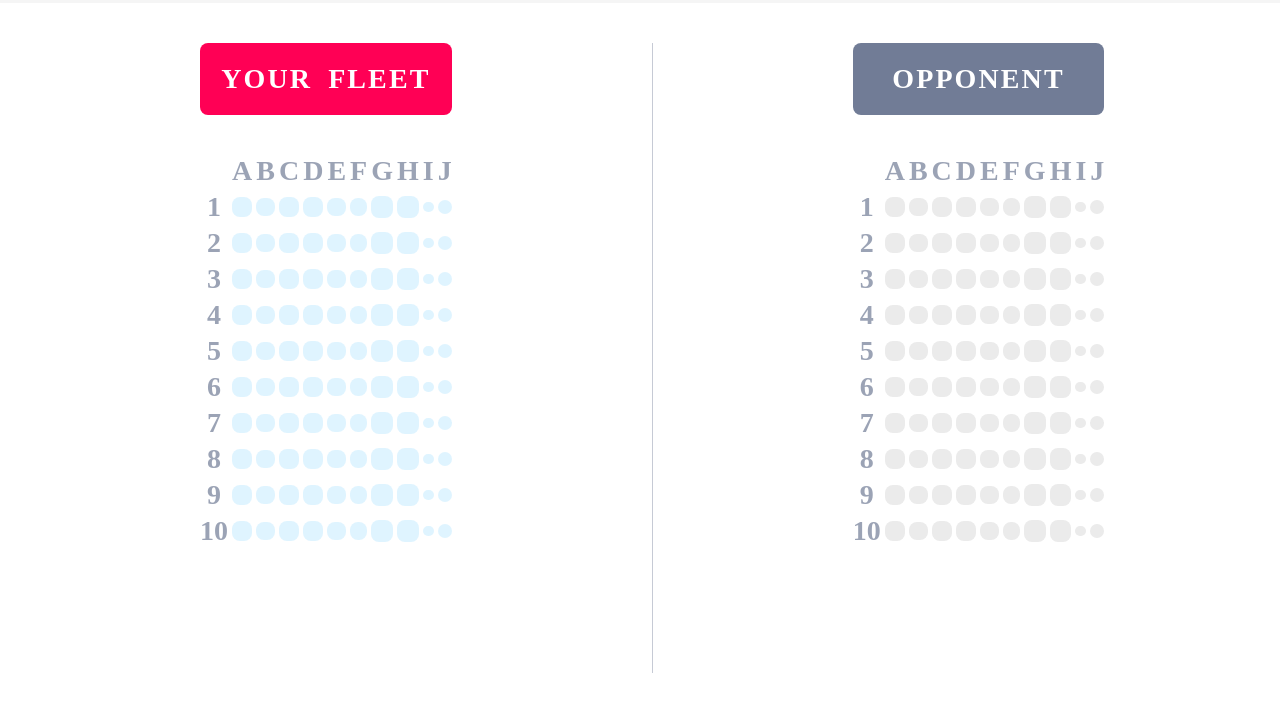
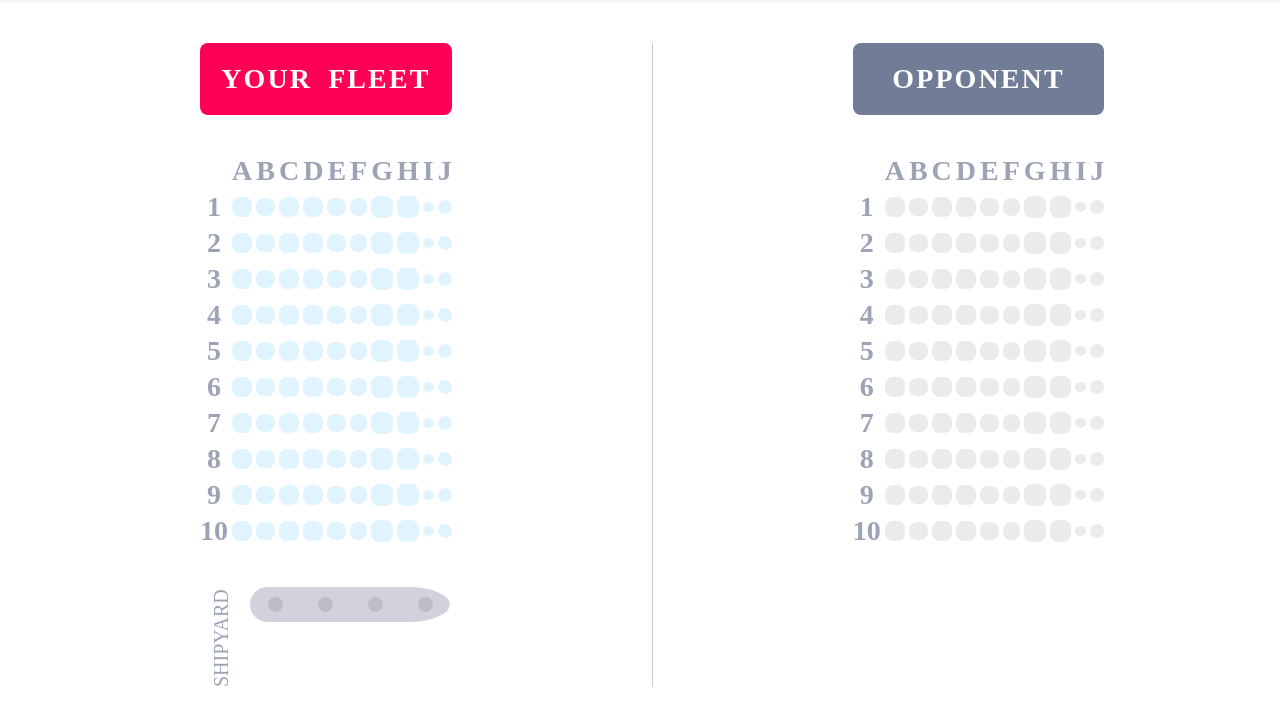
Before and after one commit to Namlev1/battleship, a website built with webpack: page src/index.html in a window 1280 px wide. Shown: the part 87-812 px from the top of the page. Built offline with nearby package versions, Linux system fonts and the light colour scheme; files whose address does not match are found by name.

Commit message:
Add shipyard and basic ship with drag

```diff
--- a/src/dom/createHomePage.js
+++ b/src/dom/createHomePage.js
@@ -70,6 +70,67 @@ const createBoard = className => {
   return board
 }
 
+function addShipDots(ship, count) {
+  while (count) {
+    const dot = document.createElement('div')
+    dot.classList.add('ship-dot')
+    ship.appendChild(dot)
+    count--
+  }
+}
+
+function createPlayerShips() {
+  const fiveField = document.createElement('div')
+  fiveField.classList.add('ship')
+  fiveField.classList.add('five-field')
+  fiveField.dataset.shipId = '5 player'
+  fiveField.draggable = true
+  addShipDots(fiveField, 5)
+
+  const fourField = document.createElement('div')
+  fourField.classList.add('ship')
+  fourField.classList.add('four-field')
+  fourField.dataset.shipId = '4 player'
+  fourField.draggable = true
+  addShipDots(fourField, 4)
+
+  const threeFieldA = document.createElement('div')
+  threeFieldA.classList.add('ship')
+  threeFieldA.classList.add('three-field-a')
+  threeFieldA.dataset.shipId = '3a player'
+  threeFieldA.draggable = true
+
+  const threeFieldB = document.createElement('div')
+  threeFieldB.classList.add('ship')
+  threeFieldB.classList.add('three-field-b')
+  threeFieldB.dataset.shipId = '3b player'
+  threeFieldB.draggable = true
+
+  const twoField = document.createElement('div')
+  twoField.classList.add('ship')
+  twoField.classList.add('two-field')
+  twoField.dataset.shipId = '2 player'
+  twoField.draggable = true
+
+  // return [fiveField, fourField, threeFieldA, threeFieldB, twoField]
+  return [fourField]
+}
+
+function createShipyard() {
+  const shipyard = document.createElement('div')
+  shipyard.classList.add('yard')
+
+  const name = document.createElement('p')
+  name.classList.add('name')
+  name.textContent = 'SHIPYARD'
+
+  const ships = createPlayerShips()
+
+  shipyard.appendChild(name)
+  shipyard.append(...ships)
+  return shipyard
+}
+
 const addMain = () => {
   const main = document.querySelector('#main')
   const gameGrid = document.createElement('div')
@@ -93,8 +154,11 @@ const addMain = () => {
   const playerBoard = createBoard('player-board')
   const enemyBoard = createBoard('enemy-board')
 
+  const shipyard = createShipyard()
+
   playerDiv.appendChild(fleetBanner)
   playerDiv.appendChild(playerBoard)
+  playerDiv.appendChild(shipyard)
   enemyDiv.appendChild(enemyBanner)
   enemyDiv.appendChild(enemyBoard)
   gameGrid.appendChild(playerDiv)
--- a/src/dom/styles.css
+++ b/src/dom/styles.css
@@ -15,6 +15,7 @@
 
 :root {
     --gray-ship: #D1D2DE;
+    --gray-dot: #BCBDC8;
     --gray: #717C96;
     --red: #FF0055;
     --light-blue: rgba(97, 198, 255, 0.2);
@@ -158,3 +159,44 @@ p {
 .enemy .cell:hover {
     background-color: var(--grid-devide);
 }
+
+.yard {
+    width: 100%;
+    height: 100px;
+    display: flex;
+}
+
+.yard > .name {
+    padding-top: 10px;
+    width: 50px;
+    font-family: futura;
+    font-size: .5rem;
+    color: var(--grid-font);
+    transform: rotate(-90deg);
+    transform-origin: right;
+    display: inline-block;
+    margin: 0;
+}
+
+.ship {
+    background-color: var(--gray-ship);
+    height: 35px;
+    display: grid;
+    align-items: center;
+    justify-items: center;
+    will-change: transform;
+}
+
+.ship.four-field {
+    grid-template-columns: repeat(4, 50px);
+    border-radius: 50px;
+    border-top-right-radius: 120px 50px;
+    border-bottom-right-radius: 120px 50px;
+}
+
+.ship-dot {
+    border-radius: 9999px;
+    background-color: var(--gray-dot);
+    width: 15px;
+    aspect-ratio: 1/1;
+}
```
